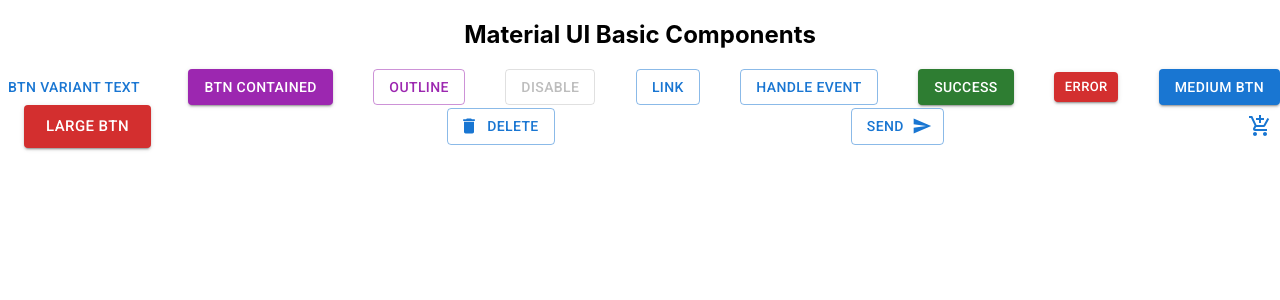
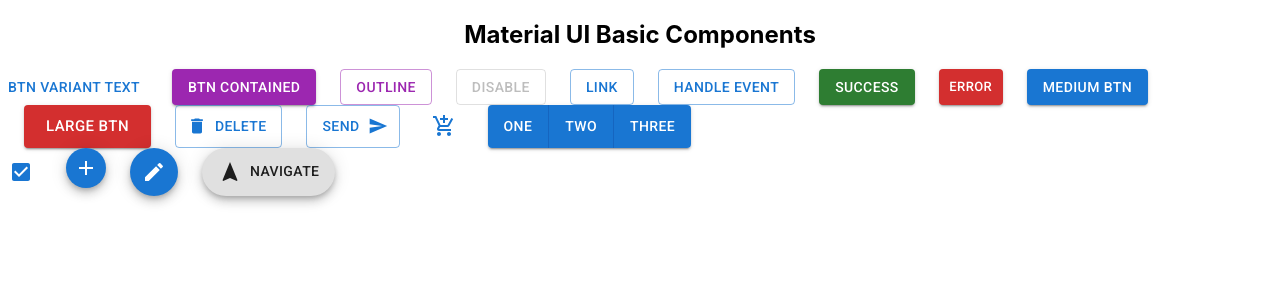
Before and after one commit to SohelTanbir/Vaid-tech, a React (Create React App) app: page / in a window 1280 px wide. Shown: the top 300 px of the page. Built offline with nearby package versions, Linux system fonts and the light colour scheme.

Commit message:
Floating action buttion

```diff
--- a/src/Components/MUI.jsx
+++ b/src/Components/MUI.jsx
@@ -3,8 +3,12 @@
 import DeleteIcon from '@mui/icons-material/Delete';
 import SendIcon from '@mui/icons-material/Send';
 import AddShoppingCartIcon from '@mui/icons-material/AddShoppingCart';
-import { Stack } from '@mui/material';
+import AddIcon from '@mui/icons-material/Add';
+import EditIcon from '@mui/icons-material/Edit';
+import NavigationIcon from '@mui/icons-material/Navigation';
+import { Checkbox, Stack } from '@mui/material';
 import { IconButton } from '@mui/material';
+import { ButtonGroup, Fab } from '@mui/material';
 
 
 const MUI = () => {
@@ -13,7 +17,7 @@
 
         <h2 className='text'>Material UI Basic Components</h2>
 
-        <Stack spacing={3} direction="row" flexWrap="wrap" justifyContent="space-between" alignItems="center">
+        <Stack spacing={3} direction="row" flexWrap="wrap">
 
             <Button variant="text" color="primary">btn variant text</Button>
 
@@ -38,7 +42,25 @@
             <Button variant="outlined" color="primary" startIcon={<DeleteIcon/>}>Delete</Button>
 
             <Button variant="outlined" color="primary" endIcon={<SendIcon/>}>Send</Button>
+
             <IconButton color='primary'>   <AddShoppingCartIcon /> </IconButton>
+            <ButtonGroup variant="contained" aria-label="outlined primary button group">
+                <Button>One</Button>
+                <Button>Two</Button>
+                <Button>Three</Button>
+        </ButtonGroup>
+
+        </Stack>
+        <Stack spacing={3} direction="row" flexWrap="wrap">
+
+        <Checkbox  defaultChecked color="primary"  />
+        <Fab color="primary" aria-label="add" size='small'> <AddIcon /> </Fab>
+        <Fab color="primary" aria-label="add" size='medium'> <EditIcon /> </Fab>
+        <Fab variant="extended">
+        <NavigationIcon sx={{ mr: 1 }} />
+        Navigate
+      </Fab>
+
 
         </Stack>
 
```
